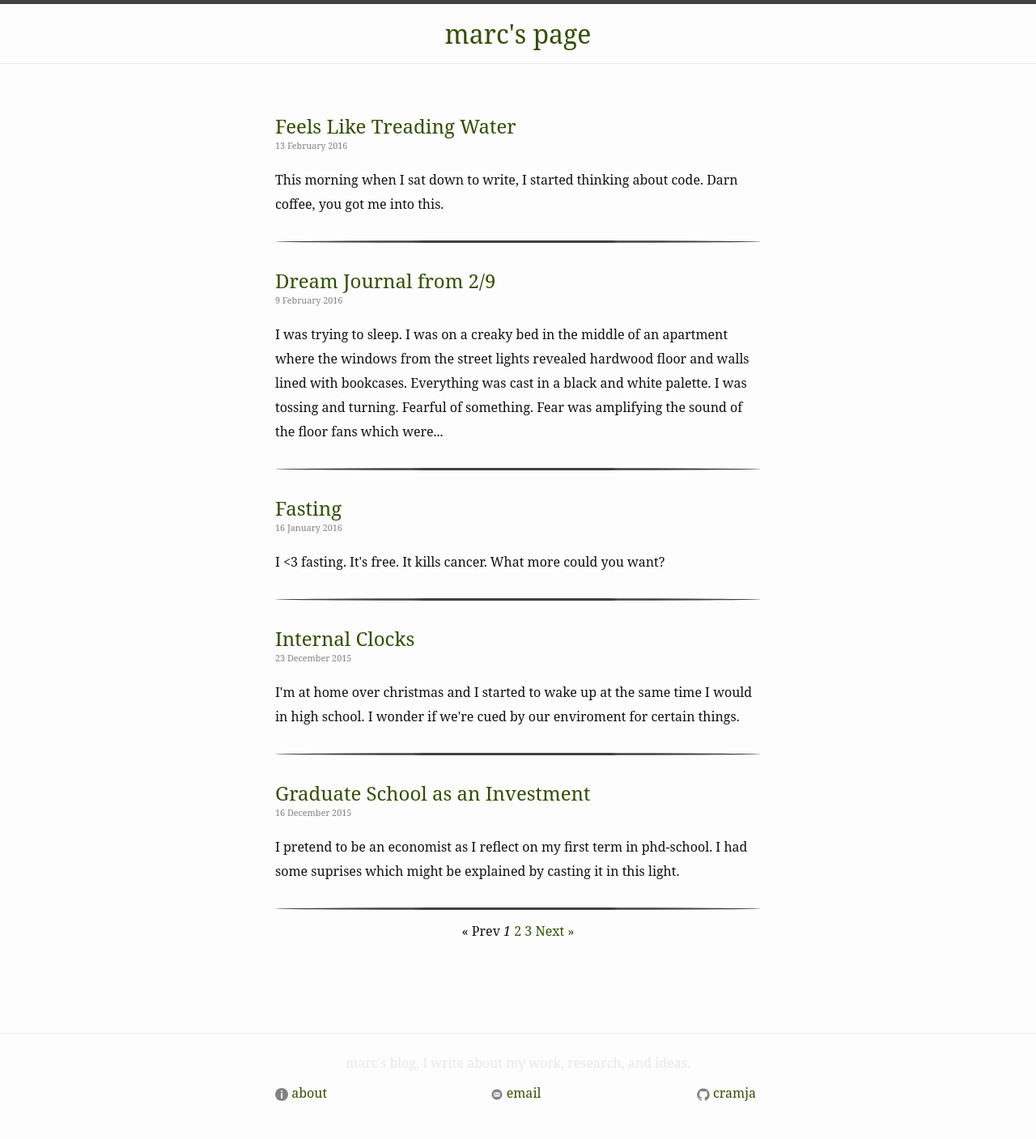
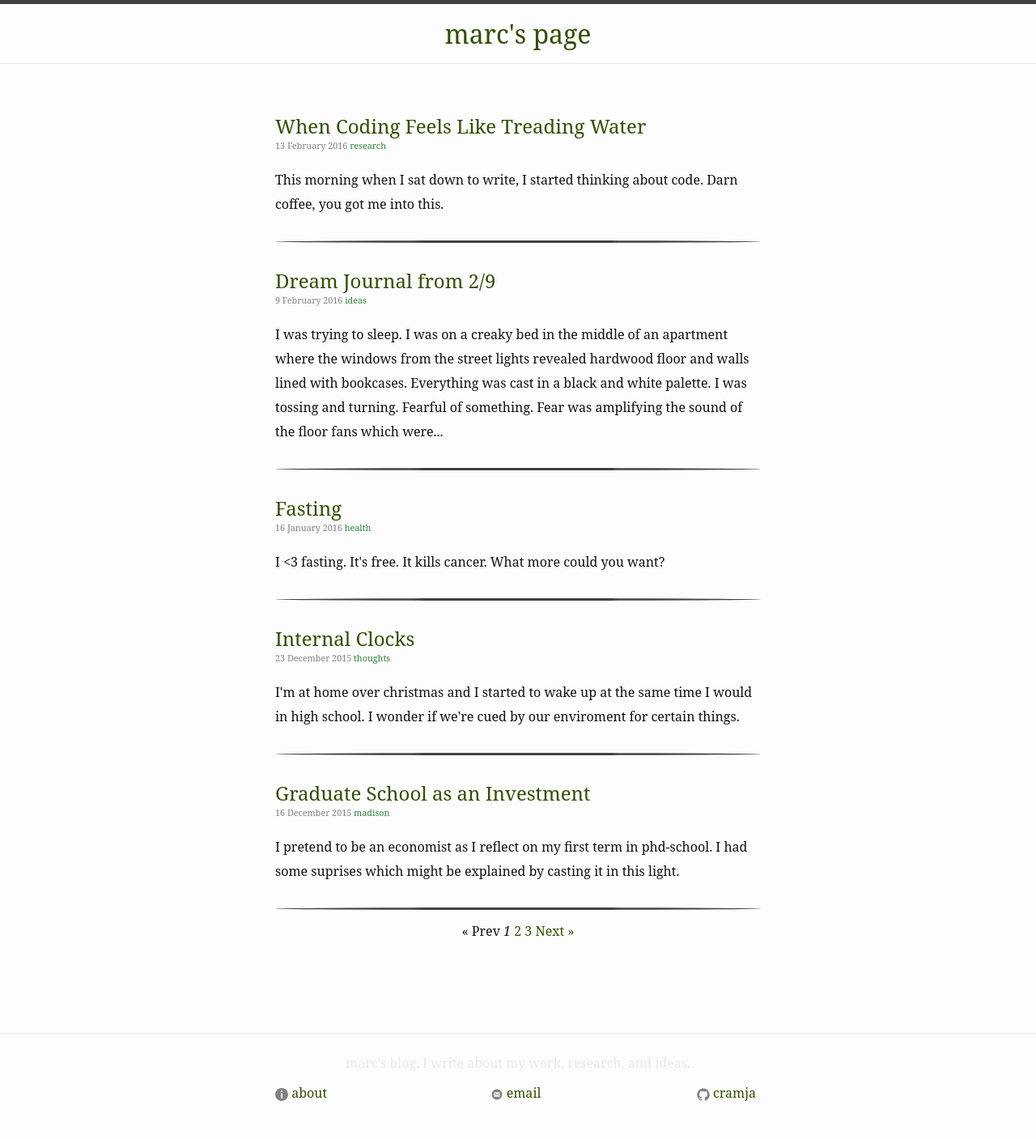
Before and after one commit to cramja/cramja.github.io, a Jekyll site: the page built from index.html, in a window 1280 px wide. Shown: the whole page at 81% size. Built offline with Jekyll 4.4.1, drawn with Linux system fonts in a browser that asks for light colours; the list of posts is cut into pages by our own code.

Commit message:
added tags display

```diff
--- a/_posts/2016-02-13-code-review.md
+++ b/_posts/2016-02-13-code-review.md
@@ -1,6 +1,6 @@
 ---
 layout: post
-title:  "Feels Like Treading Water"
+title:  "When Coding Feels Like Treading Water"
 date:   2016-02-13 06:37:16 -0600
 categories: research
 short: This morning when I sat down to write, I started thinking about code. Darn coffee, you got me into this.
--- a/_sass/_layout.scss
+++ b/_sass/_layout.scss
@@ -73,6 +73,10 @@
   font-size: 24px;
 }
 
+.post-category {
+  color: $color-first-0;
+}
+
 /**
  * Posts
  */
--- a/index.html
+++ b/index.html
@@ -9,7 +9,9 @@ layout: default
       <li>
         <div>
           <a class="post-list-header" href="{{ post.url | prepend: site.baseurl }}">{{ post.title }}</a>
-          <div class="post-list-date">{{ post.date | date: "%-d %B %Y" }}</div>
+          <div class="post-list-date">{{ post.date | date: "%-d %B %Y" }}
+          {% for category in post.categories %}<span class="post-category"> {{ category }}</span>{% endfor %}
+          </div>
         </div>
         {% if post.short %}
           <p class="post-list-short">{{ post.short }}</p>
```
